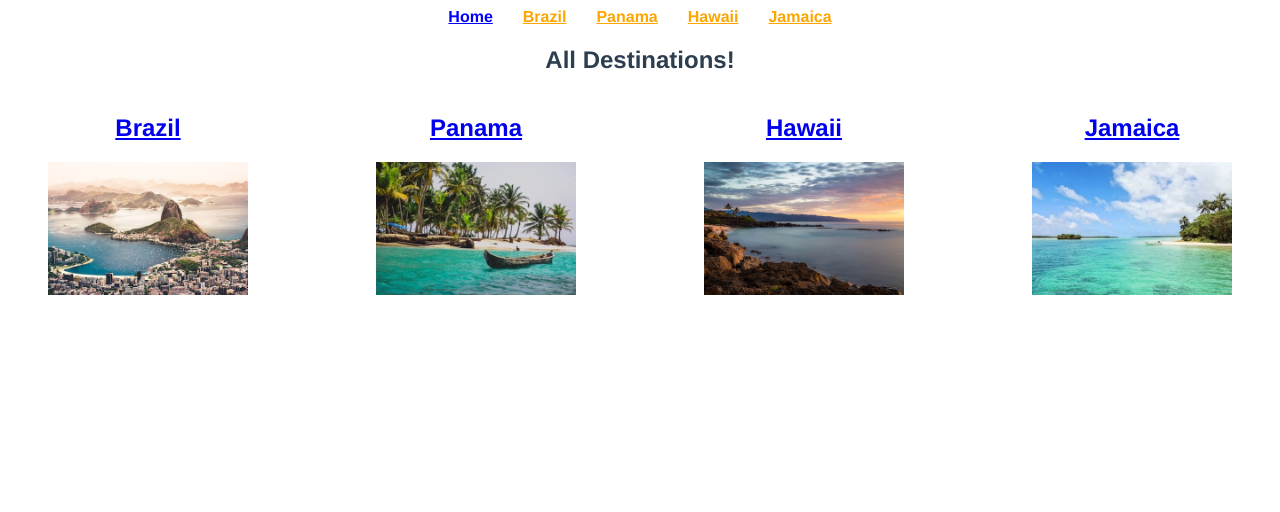
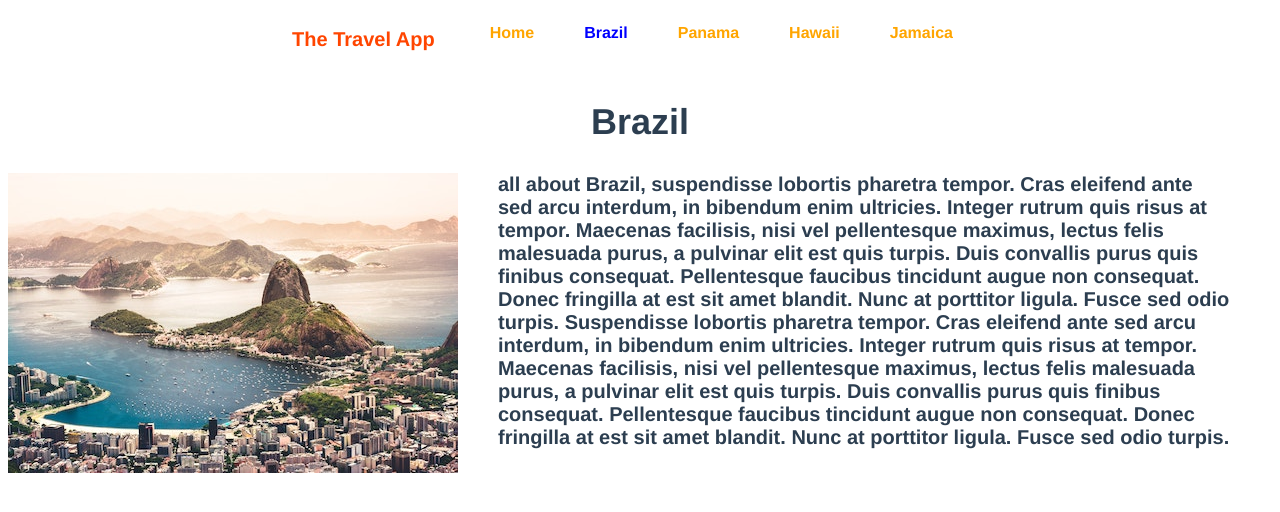
Before and after one commit to shiivaansh/travel-app, a Vue app: page /brazil in a window 1280 px wide. Shown: the top 512 px of the page. Built offline with nearby package versions, Linux system fonts and the light colour scheme.

Commit message:
Dynamic routes and rerender

```diff
--- a/src/App.vue
+++ b/src/App.vue
@@ -9,7 +9,7 @@
       <router-link to="/panama">Panama</router-link> |
       <router-link to="/about">About</router-link> for testing -->
     </div>
-    <router-view />
+    <router-view :key="$route.path" /> <!-- this tells the router view to refresh the component when path is changed-->
   </div>
 </template>
 <script>
--- a/src/Components/NavigationBar.vue
+++ b/src/Components/NavigationBar.vue
@@ -1,12 +1,40 @@
 <template>
   <nav id="nav">
-    <router-link to="/">Home</router-link>
+    <!-- <router-link to="/">Home</router-link>
     <router-link to="/brazil">Brazil</router-link>
     <router-link to="/panama">Panama</router-link>
     <router-link to="/hawaii">Hawaii</router-link>
-    <router-link to="/jamaica">Jamaica</router-link>
+    <router-link to="/jamaica">Jamaica</router-link> -->
+     <p class="logo">The Travel App</p>
+    <ul class="nav-links">
+      <li class="links">
+        <router-link to='/'> Home </router-link>
+      </li>
+      <li v-for="destination in destinations" :key="destination.name" class=links>
+        <router-link
+          :to="{
+            name: 'DestinationPage',
+            params: {slug: destination.slug}
+          }">
+          {{destination.name}}
+        </router-link>
+      </li>
+    </ul>
   </nav>
 </template>
+
+<script>
+import store from "@/store";
+export default{
+  data() {
+    return {
+      // destinationId: this.$route.params.id,
+      destinations: store.destinations
+    };
+  }
+};
+</script>
+
 <style scoped>
 #nav {
     display: flex;
@@ -16,8 +44,25 @@
     font-weight: bold;
     color: orange;
     padding: 0 15px;
+    text-decoration: none;
+    font-weight: bold;
 }
 #nav a.active-class-router{
     color: blue;
 }
+.nav-links {
+  display: flex;
+}
+.links {
+  padding-right: 20px;
+  list-style: none;
+}
+.links:hover {
+  text-decoration: underline;
+}
+.logo {
+  font-size: 20px;
+  color: orangered;
+  font-weight: bold;
+}
 </style>
--- a/src/router/index.js
+++ b/src/router/index.js
@@ -11,49 +11,51 @@ const routes = [
   {
     path: "/",
     name: "Home",
+    props: true,
     component: Home,
   },
+  // {
+  //   path: "/about",
+  //   name: "About",
+  //   // route level code-splitting
+  //   // this generates a separate chunk (about.[hash].js) for this route
+  //   // which is lazy-loaded when the route is visited.
+  //   component: () =>
+  //     import(/* webpackChunkName: "about" */ "../views/About.vue"),
+  // },
+  // {
+  //   path: "/brazil",
+  //   name: "brazil",
+  //   component: () =>
+  //     import(/* webpackChunkName: "brazil" */ "../views/Brazil.vue"),
+
+  // },
+  // {
+  //   path: "/hawaii",
+  //   name: "hawaii",
+  //   component: () =>
+  //     import(/* webpackChunkName: "hawaii" */ "../views/Hawaii.vue"),
+
+  // },
+  // {
+  //   path: "/jamaica",
+  //   name: "jamaica",
+  //   component: () =>
+  //     import(/* webpackChunkName: "jamaica" */ "../views/Jamaica.vue"),
+
+  // },
+  // {
+  //   path: "/panama",
+  //   name: "panama",
+  //   component:()=>
+  //     import("../views/Panama.vue")
+
+  // },
   {
-    path: "/about",
-    name: "About",
-    // route level code-splitting
-    // this generates a separate chunk (about.[hash].js) for this route
-    // which is lazy-loaded when the route is visited.
-    component: () =>
-      import(/* webpackChunkName: "about" */ "../views/About.vue"),
-  },
-  {
-    path: "/brazil",
-    name: "brazil",
-    component: () =>
-      import(/* webpackChunkName: "brazil" */ "../views/Brazil.vue"),
-
-  },
-  {
-    path: "/hawaii",
-    name: "hawaii",
-    component: () =>
-      import(/* webpackChunkName: "hawaii" */ "../views/Hawaii.vue"),
-
-  },
-  {
-    path: "/jamaica",
-    name: "jamaica",
-    component: () =>
-      import(/* webpackChunkName: "jamaica" */ "../views/Jamaica.vue"),
-
-  },
-  {
-    path: "/panama",
-    name: "panama",
-    component:()=>
-      import("../views/Panama.vue")
-
-  },
-  {
-    path: "/details:id",
+    path: "/:slug",
     // <!-- colon declares a dynamic section of a path-->
     name: "DestinationPage",
+    props: true,
     component:()=>
       import("../views/DestinationPage.vue")
 
@@ -63,6 +65,7 @@ const routes = [
 const router = new VueRouter({
   routes,
   linkExactActiveClass:"active-class-router",
+  mode: "history" //removes '#' from URL
 });
 
 export default router;
--- a/src/views/About.vue
+++ /dev/null
@@ -1,5 +0,0 @@
-<template>
-  <div class="about">
-    <h1>This is an about page</h1>
-  </div>
-</template>
--- a/src/views/Brazil.vue
+++ /dev/null
@@ -1,12 +0,0 @@
-<template>
-    <div>
-        <h2>
-            Brazil
-        </h2>
-    </div>
-</template>
-// <script>
-// export default {
-//   name: "Brazil",
-// };
-// </script>
--- a/src/views/DestinationPage.vue
+++ b/src/views/DestinationPage.vue
@@ -14,17 +14,44 @@ import store from '@/store';
  export default{
      data(){
          return{
-             destinationId: this.$route.params.id, // store the destination id in specific var
+            //  slug: this.$route.params.slug, // store the destination id in specific var
          }
+     },
+     props:{
+      slug:{
+          type: String,
+          required: true,
+
+      }
      },
      computed: {
          destination(){
              return store.destinations.find(
                  destination => {
-                 return destination.id===this.destinationId;
+                 return destination.slug===this.slug;
                }
              )
          }
      }
  }
 </script>
+<style scoped>
+img {
+  max-width: 600px;
+  height: auto;
+  width: 100%;
+  max-height: 400px;
+}
+.destination-details {
+  display: flex;
+  justify-content: space-between;
+}
+p {
+  margin: 0 40px;
+  font-size: 20px;
+  text-align: left;
+}
+.active-class-router{
+    color: blue;
+}
+</style>
--- a/src/views/Hawaii.vue
+++ /dev/null
@@ -1,12 +0,0 @@
-<template>
-    <div>
-        <h2>
-            Hawaii
-        </h2>
-    </div>
-</template>
-<script>
-export default {
-  name: "Brazil",
-};
-</script>
--- a/src/views/Home.vue
+++ b/src/views/Home.vue
@@ -8,11 +8,11 @@
     <div class="destinations">
     <div v-for="destination in destinations"
      v-bind:key="destination.name">
-     <router-link :to="{name: 'DestinationPage', params:{id:destination.id}}">
+     <router-link :to="{name: 'DestinationPage', params:{slug:destination.slug}}">
        <h2>{{destination.name}}</h2>
      </router-link>
      <figure>
-       <router-link :to="{name: 'DestinationPage', params:{id:destination.id}}">
+       <router-link :to="{name: 'DestinationPage', params:{slug:destination.slug}}">
          <img :src="require(`@/assets/${destination.image}`)">
        </router-link>
      </figure>
@@ -49,4 +49,8 @@ img{
   display: flex;
   justify-content: space-between;
 }
+.active-class-router{
+    color: blue;
+}
+
 </style>
--- a/src/views/Jamaica.vue
+++ /dev/null
@@ -1,8 +0,0 @@
-<template>
-    <div>
-        <h2>
-            Jamaice
-        </h2>
-    </div>
-</template>
-<script>
--- a/src/views/Panama.vue
+++ /dev/null
@@ -1,8 +0,0 @@
-<template>
-    <div>
-        <h2>
-            Panama
-        </h2>
-    </div>
-</template>
-<script>
```
